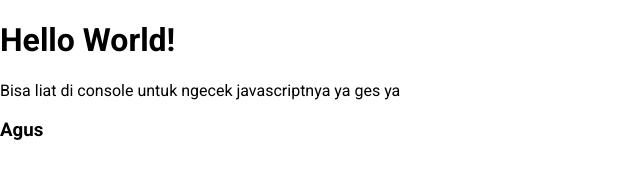
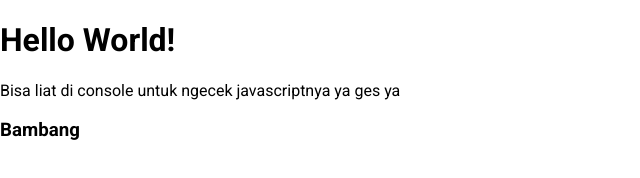
Before and after one commit to Kelas-C-UMNJaya/PTI-Group9, a plain HTML site: page index.html in a window 1280 px wide. Shown: the full height of the page, 0-640 px from the left. Drawn offline with Linux system fonts and the light colour scheme.

Commit message:
Edit agus jadi bambang

```diff
--- a/index.html
+++ b/index.html
@@ -10,6 +10,6 @@
   <body>
     <h1>Hello World!</h1>
     <p>Bisa liat di console untuk ngecek javascriptnya ya ges ya</p>
-    <h3>Agus</h3>
+    <h3>Bambang</h3>
   </body>
 </html>
```
